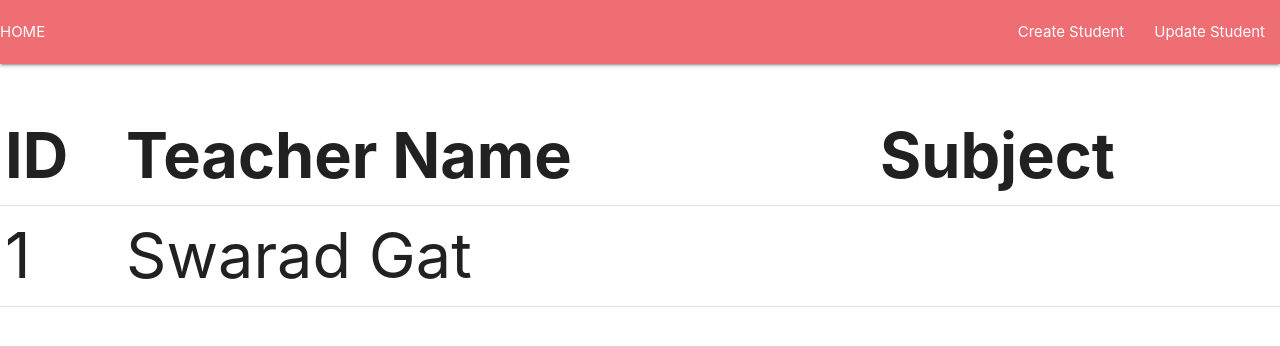
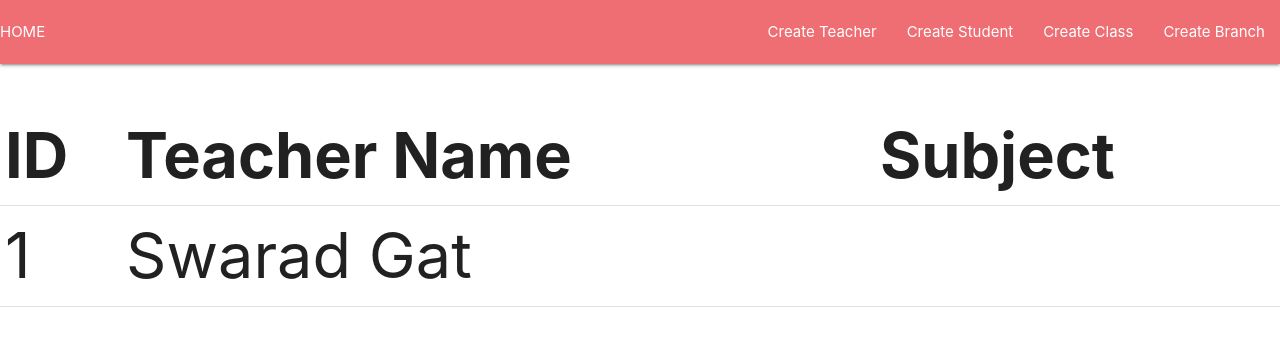
Before and after one commit to swaradgat19/College-ERP-Django, a Django app: page /student/1 in a window 1280 px wide. Shown: the top 346 px of the page. Run offline with Django 3.2, Linux system fonts and the light colour scheme; data comes from the database, SQL or seed files in the repository; parts of the project's set-up code (start-up, migrations or seed data) failed here and were passed over.

Commit message:
commit on 'master'

```diff
--- a/main/urls.py
+++ b/main/urls.py
@@ -10,8 +10,11 @@
 
     path('teachers/' , views.TeacherList.as_view(),name = 'teacher_list'),
     path('teacher/<int:pk>' , views.TeacherInfo , name = 'get_teacher'),
-    path('create_teacher' , views.TeacherCreate.as_view()),
+    path('create_teacher' , views.TeacherCreate.as_view() , name = 'create_teacher'),
     path('update_teacher/<int:pk>' , views.TeacherUpdate.as_view()),
+
+    path('create_division' , views.create_div.as_view() , name = 'create_div'),
+    path('create_branch' , views.create_branch.as_view() , name = 'create_branch'),
 
     path('division_students/<int:pk>' , views.DivisionStudents , name = 'div_kids'),
 
--- a/main/views.py
+++ b/main/views.py
@@ -96,3 +96,15 @@
     }
 
     return render(request , 'main/division_students.html' , context)
+
+class create_div(CreateView):
+    model = models.Class
+    template_name = 'main/create_div.html'
+    fields = '__all__'
+    success_url = '/'
+
+class create_branch(CreateView):
+    model = models.Branch
+    template_name = 'main/create_branch.html'
+    fields = '__all__'
+    success_url = '/'
--- a/templates/main/navbar.html
+++ b/templates/main/navbar.html
@@ -2,8 +2,10 @@
     <div class="nav-wrapper">
       <a href="{% url 'home' %}">HOME</a>
       <ul id="nav-mobile" class="right hide-on-med-and-down">
+        <li><a href="{% url 'create_teacher' %}">Create Teacher</a></li>
         <li><a href="{% url 'create_student' %}">Create Student</a></li>
-        <li><a href="{% url 'student_list'  %}">Update Student</a></li>
+        <li><a href="{% url 'create_div' %}">Create Class</a></li>
+        <li><a href="{% url 'create_branch' %}">Create Branch</a></li>
       </ul>
     </div>
   </nav>
```
Also changed, not shown: templates/main/create_branch.html (added, +19 -0 lines), templates/main/create_div.html (added, +19 -0 lines).
